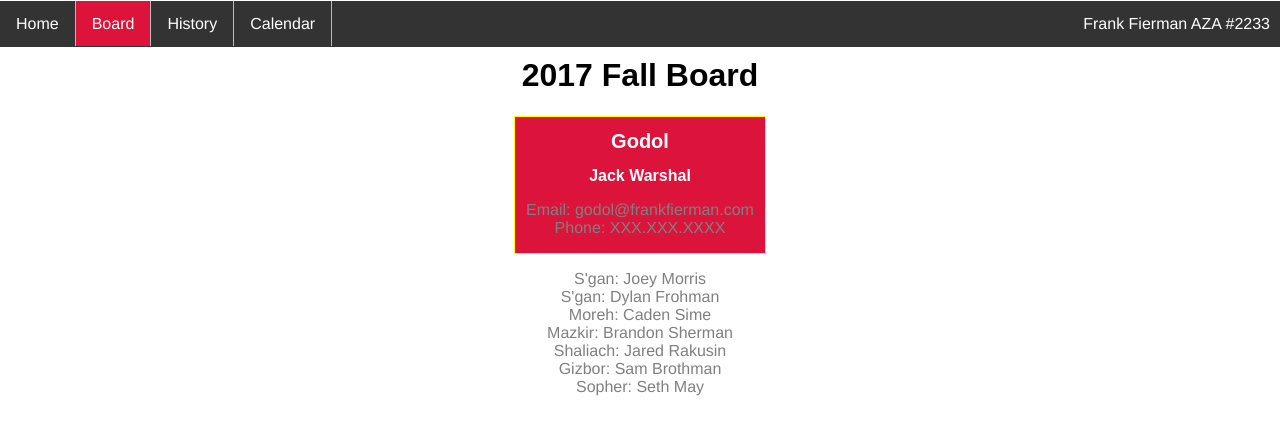
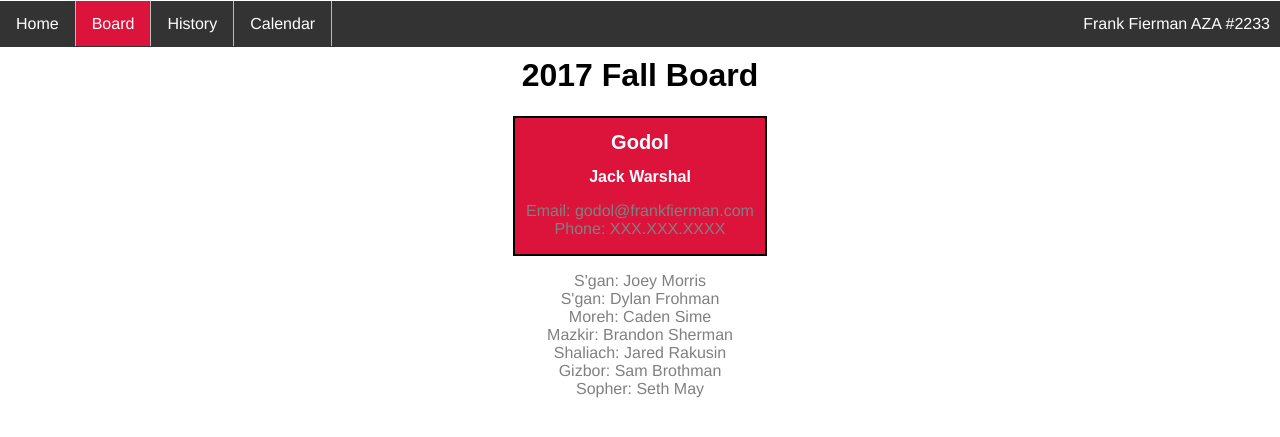
Before and after one commit to fiermanmazkir/fiermanmazkir.github.io, a Jekyll site: the page built from board/index.md, in a window 1280 px wide. Shown: the top 437 px of the page. Built offline with Jekyll 4.4.1, drawn with Linux system fonts in a browser that asks for light colours.

Commit message:
Update style.css

```diff
--- a/css/style.css
+++ b/css/style.css
@@ -85,7 +85,7 @@ p {
 
 div.godol-board {
    margin: auto;
-   border: 1px solid Yellow;
+   border: 2px solid Black;
 }
 h1.godol-board {
 	font-size: 20px;
```
